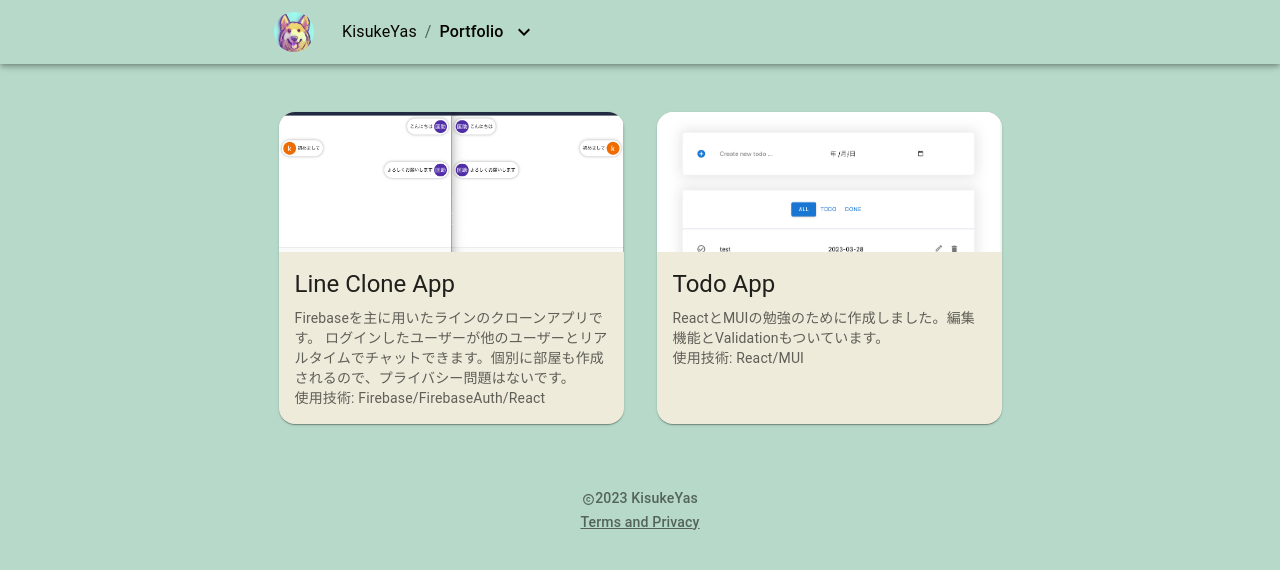
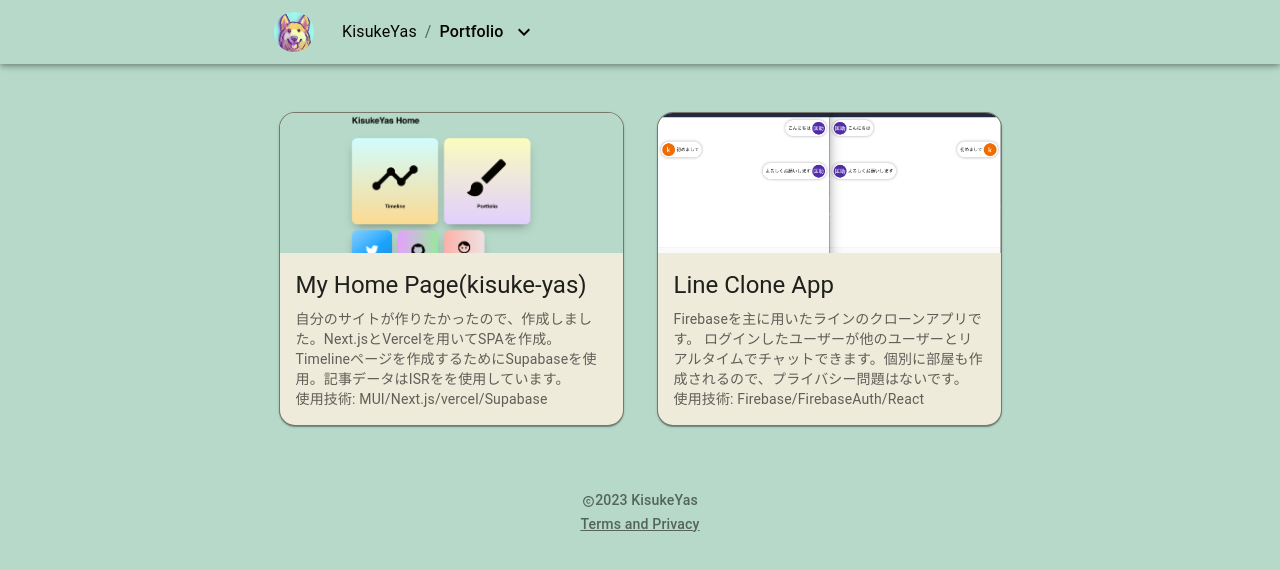
Before and after one commit to Kisukeyas/yasuda-page, a Next.js app: page /portfolio in a window 1280 px wide. Shown: the top 570 px of the page. Built offline with nearby package versions, Linux system fonts and the light colour scheme.

Commit message:
feat: add portfolio page

```diff
--- a/pages/portfolio.tsx
+++ b/pages/portfolio.tsx
@@ -20,7 +20,42 @@ function Portfolio() {
           },
         }}
       >
-        <Card sx={{ maxWidth: 345, bgcolor: '#eeebda', borderRadius: '1rem' }}>
+        <Card
+          sx={{
+            maxWidth: 345,
+            bgcolor: '#eeebda',
+            borderRadius: '1rem',
+            border: '1px solid rgba(6,4,0, .5)',
+          }}
+        >
+          <CardActionArea onClick={() => router.push('https://kisuke-yas.vercel.app/')}>
+            <CardMedia
+              component='img'
+              height='140'
+              image='/images/portfolio/kisuke-yas.png'
+              alt='line-clone-ss'
+            />
+            <CardContent>
+              <Typography gutterBottom variant='h5' component='div'>
+                My Home Page(kisuke-yas)
+              </Typography>
+              <Typography variant='body2' color='text.secondary'>
+                自分のサイトが作りたかったので、作成しました。Next.jsとVercelを用いてSPAを作成。Timelineページを作成するためにSupabaseを使用。記事データはISRをを使用しています。
+              </Typography>
+              <Typography variant='body2' color='text.secondary'>
+                使用技術: MUI/Next.js/vercel/Supabase
+              </Typography>
+            </CardContent>
+          </CardActionArea>
+        </Card>
+        <Card
+          sx={{
+            maxWidth: 345,
+            bgcolor: '#eeebda',
+            borderRadius: '1rem',
+            border: '1px solid rgba(6,4,0, .5)',
+          }}
+        >
           <CardActionArea onClick={() => router.push('https://line-clone-f6ad4.web.app/')}>
             <CardMedia
               component='img'
@@ -42,29 +77,6 @@ function Portfolio() {
             </CardContent>
           </CardActionArea>
         </Card>
-        <Card sx={{ maxWidth: 345, bgcolor: '#eeebda', borderRadius: '1rem' }}>
-          <CardActionArea
-            onClick={() => router.push('https://react-todo-app-20221011.netlify.app/')}
-          >
-            <CardMedia
-              component='img'
-              height='140'
-              image='/images/portfolio/todo-app.png'
-              alt='line-clone-ss'
-            />
-            <CardContent>
-              <Typography gutterBottom variant='h5' component='div'>
-                Todo App
-              </Typography>
-              <Typography variant='body2' color='text.secondary'>
-                ReactとMUIの勉強のために作成しました。編集機能とValidationもついています。
-              </Typography>
-              <Typography variant='body2' color='text.secondary'>
-                使用技術: React/MUI
-              </Typography>
-            </CardContent>
-          </CardActionArea>
-        </Card>
       </Container>
       <Footer />
     </>
```
Also changed, not shown: public/images/portfolio/kisuke-yas.png (added), public/images/portfolio/todo-app.png (deleted).
